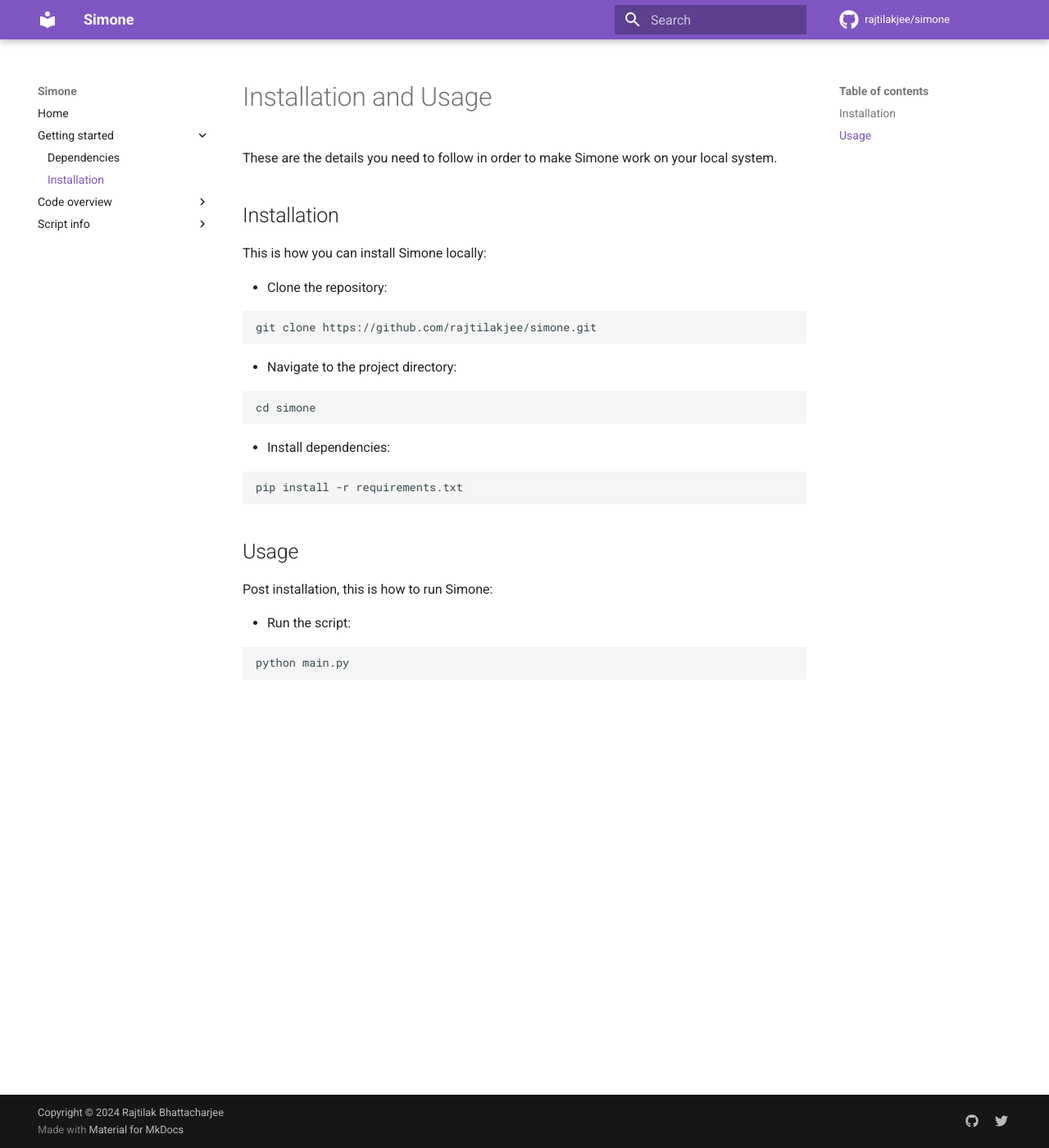
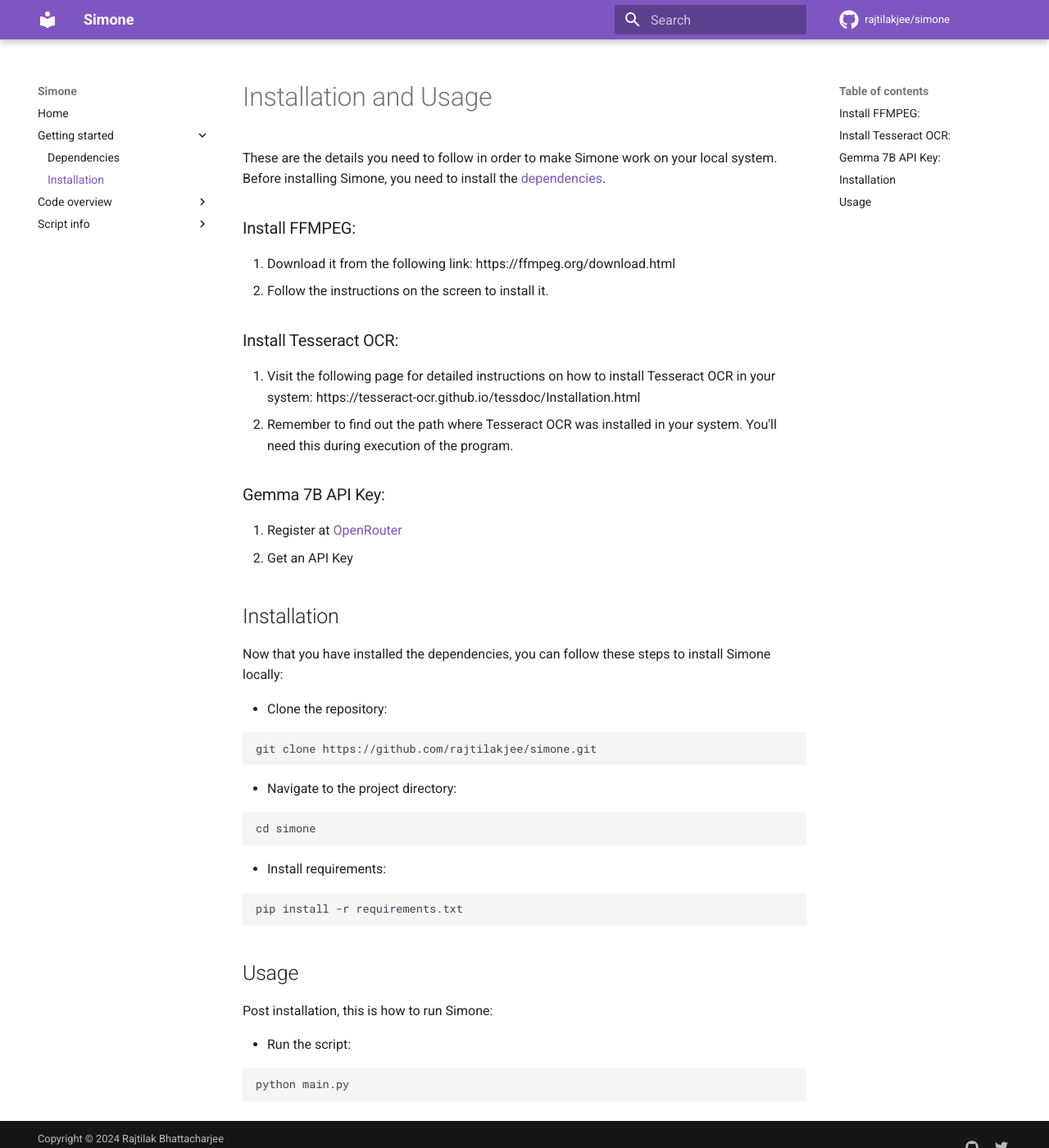
Before and after one commit to rajtilakjee/simone, an MkDocs documentation site: the page built from docs/getting-started/installation.md, in a window 1280 px wide and 1400 px high. Shown: the whole window at 82% size. Built offline with MkDocs 1.6.1 and Material for MkDocs 9.7.7, drawn with Linux system fonts in a browser that asks for light colours; comment, search, counter and statistics services are not loaded.

Commit message:
Modify scorer.py and main.py
Accept Tesseract OCR path from user, updated the same in docs

````diff
--- a/docs/getting-started/installation.md
+++ b/docs/getting-started/installation.md
@@ -1,10 +1,25 @@
 # Installation and Usage
 
-These are the details you need to follow in order to make Simone work on your local system.
+These are the details you need to follow in order to make Simone work on your local system. Before installing Simone, you need to install the [dependencies](https://rajtilakjee.github.io/simone/getting-started/dependencies/).
+
+### Install FFMPEG:
+
+1. Download it from the following link: https://ffmpeg.org/download.html
+2. Follow the instructions on the screen to install it.
+
+### Install Tesseract OCR:
+
+1. Visit the following page for detailed instructions on how to install Tesseract OCR in your system: https://tesseract-ocr.github.io/tessdoc/Installation.html
+2. Remember to find out the path where Tesseract OCR was installed in your system. You'll need this during execution of the program.
+
+### Gemma 7B API Key:
+
+1. Register at [OpenRouter](https://openrouter.ai/)
+2. Get an API Key
 
 ## Installation
 
-This is how you can install Simone locally:
+Now that you have installed the dependencies, you can follow these steps to install Simone locally:
 
 - Clone the repository:
 ```
@@ -14,7 +29,7 @@
 ```
 cd simone
 ```
-- Install dependencies:
+- Install requirements:
 ```
 pip install -r requirements.txt
 ```
````
Also changed, not shown: README.md (+5 -21 lines), 2 other files.
